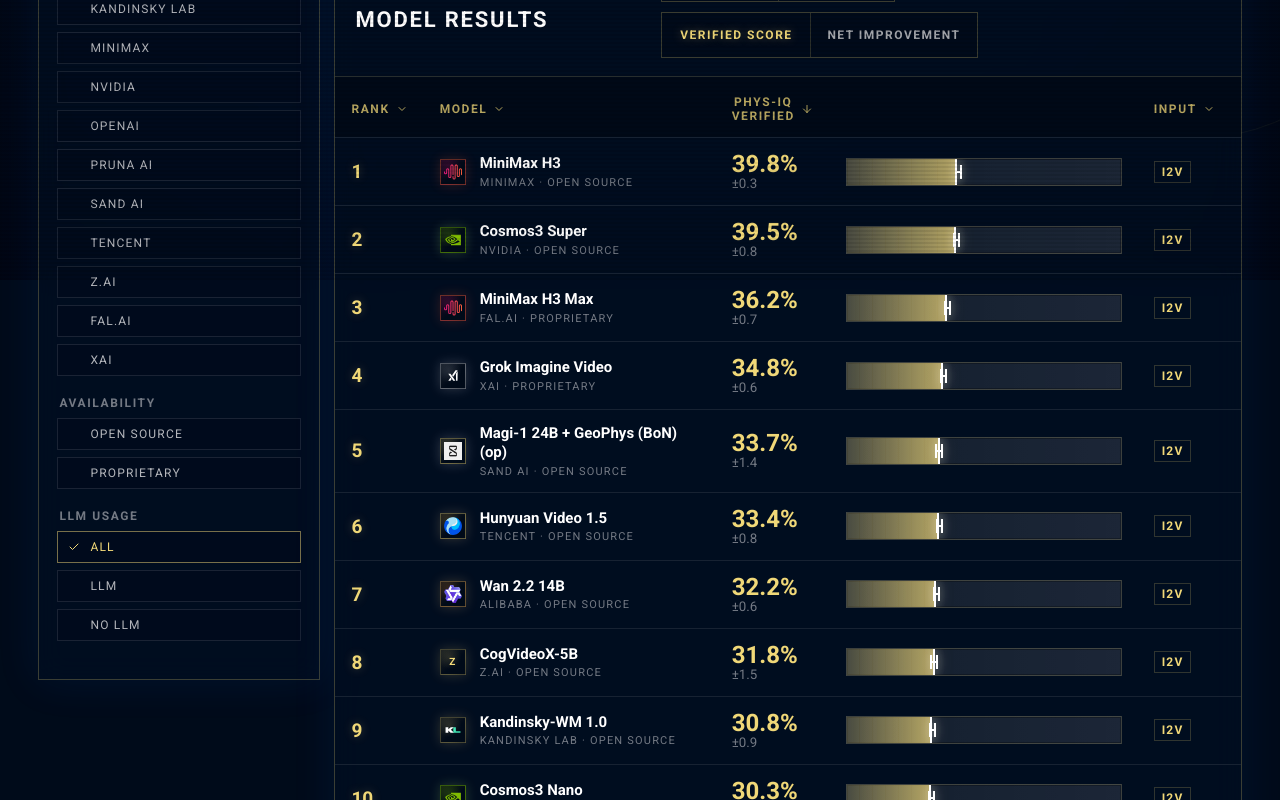
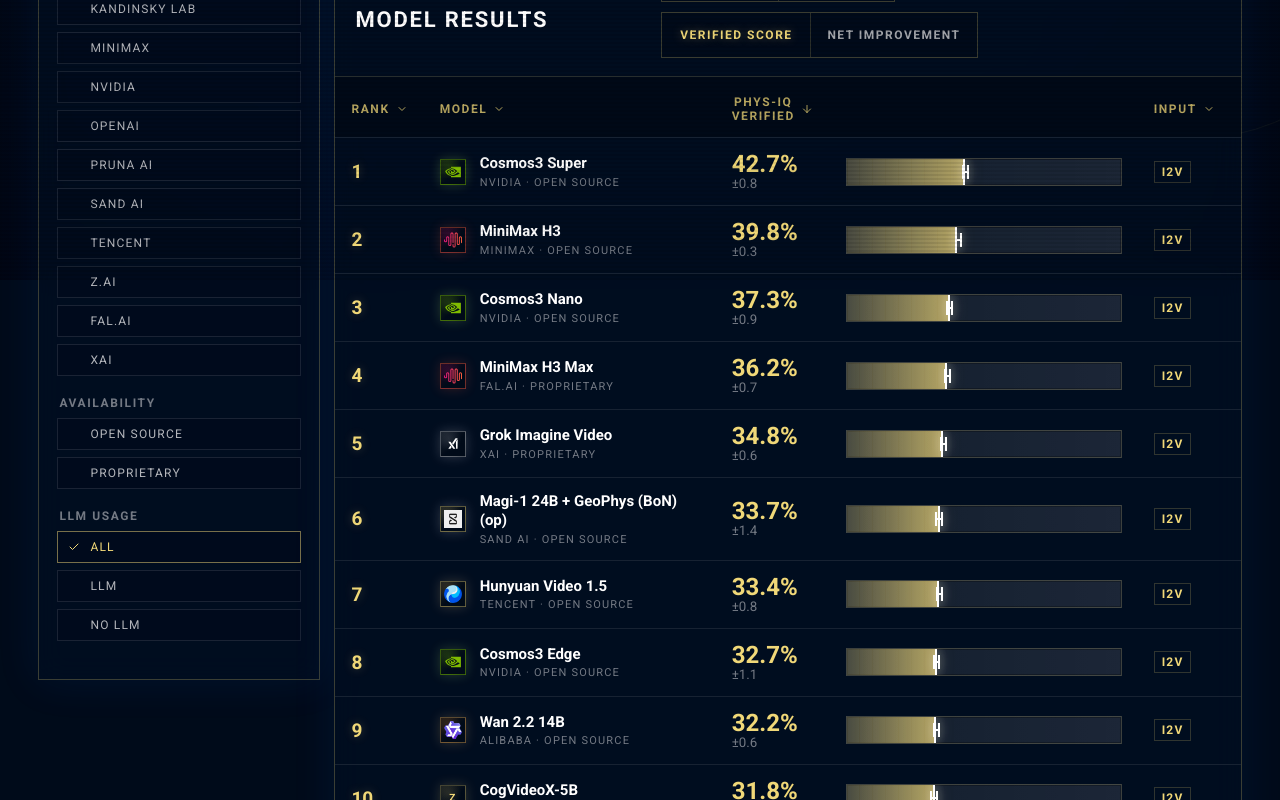
Before and after one commit to tuliti/mariana, a Next.js app: page / in a window 1280 px wide. Shown: the part 520-1320 px from the top of the page. Built offline with nearby package versions, Linux system fonts and the light colour scheme.

Commit message:
Update Cosmos3 verified leaderboard results

```diff
--- a/data/submissions.ts
+++ b/data/submissions.ts
@@ -287,17 +287,17 @@
     sourceUrl: "https://huggingface.co/nvidia/Cosmos3-Nano",
     inputType: "i2v",
     protocol: "BPP",
-    dateAdded: "2026-06-18",
+    dateAdded: "2026-09-04",
     company: "NVIDIA",
     availability: "Open source",
     llmSupported: "Yes",
-    runs: [30.22, 30.07, 29.55, 31.24],
+    runs: [36.57, 37.74, 36.43, 38.24],
     metrics: {
-      physIq: { mean: 30.27, std: 0.61 },
-      sp: { mean: 44.48, std: 0.66 },
-      st: { mean: 20.87, std: 0.9 },
-      ws: { mean: 28.96, std: 0.76 },
-      mse: { mean: 26.76, std: 0.82 }
+      physIq: { mean: 37.25, std: 0.89 },
+      sp: { mean: 51.91, std: 2.26 },
+      st: { mean: 25.21, std: 1.33 },
+      ws: { mean: 36.3, std: 1.13 },
+      mse: { mean: 35.56, std: 0.78 }
     }
   },
   {
@@ -307,16 +307,36 @@
     sourceUrl: "https://huggingface.co/nvidia/Cosmos3-Super-Image2Video",
     inputType: "i2v",
     protocol: "BPP",
-    dateAdded: "2026-06-18",
+    dateAdded: "2026-09-04",
     company: "NVIDIA",
     availability: "Open source",
     llmSupported: "Yes",
     metrics: {
-      physIq: { mean: 39.49, std: 0.82 },
-      sp: { mean: 53.56, std: 1.45 },
-      st: { mean: 29.96, std: 1.82 },
-      ws: { mean: 38.58, std: 1.41 },
-      mse: { mean: 35.85, std: 0.58 }
+      physIq: { mean: 42.68, std: 0.76 },
+      sp: { mean: 57.41, std: 1.51 },
+      st: { mean: 32.48, std: 0.97 },
+      ws: { mean: 42.98, std: 1.47 },
+      mse: { mean: 37.84, std: 0.41 }
+    }
+  },
+  {
+    id: "cosmos3-edge-bpp",
+    model: "Cosmos3 Edge",
+    modelIdentifier: "Cosmos3-Edge",
+    sourceUrl: "https://huggingface.co/nvidia/Cosmos3-Edge",
+    inputType: "i2v",
+    protocol: "BPP",
+    dateAdded: "2026-08-31",
+    company: "NVIDIA",
+    availability: "Open source",
+    llmSupported: "Yes",
+    runs: [33.42, 31.78, 33.85, 31.9],
+    metrics: {
+      physIq: { mean: 32.74, std: 1.05 },
+      sp: { mean: 46.85, std: 1.66 },
+      st: { mean: 29.89, std: 2.16 },
+      ws: { mean: 31.91, std: 1.63 },
+      mse: { mean: 22.29, std: 0.54 }
     }
   }
 ];
```
